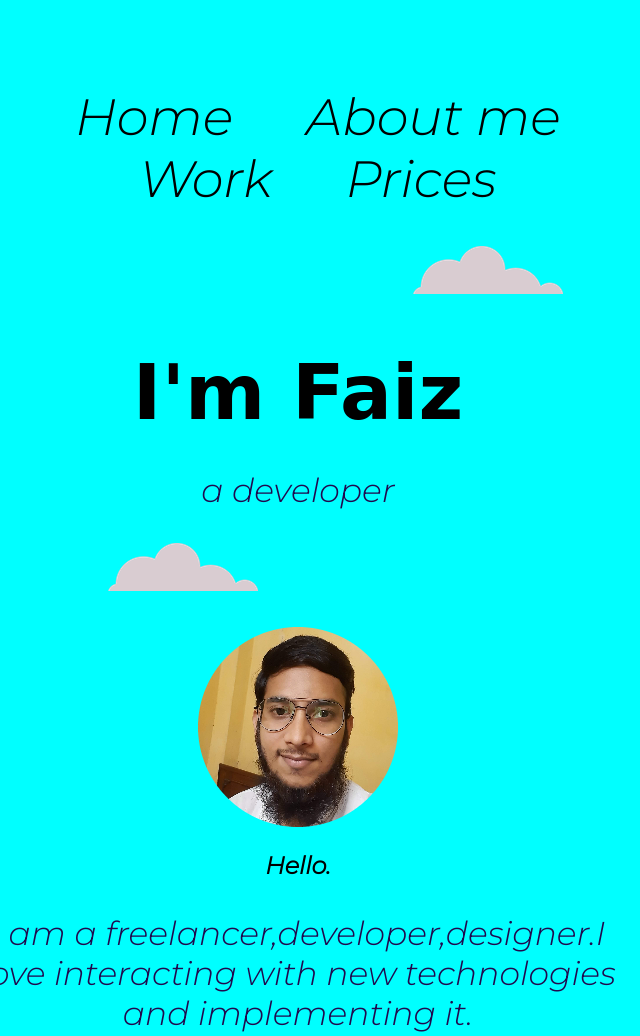
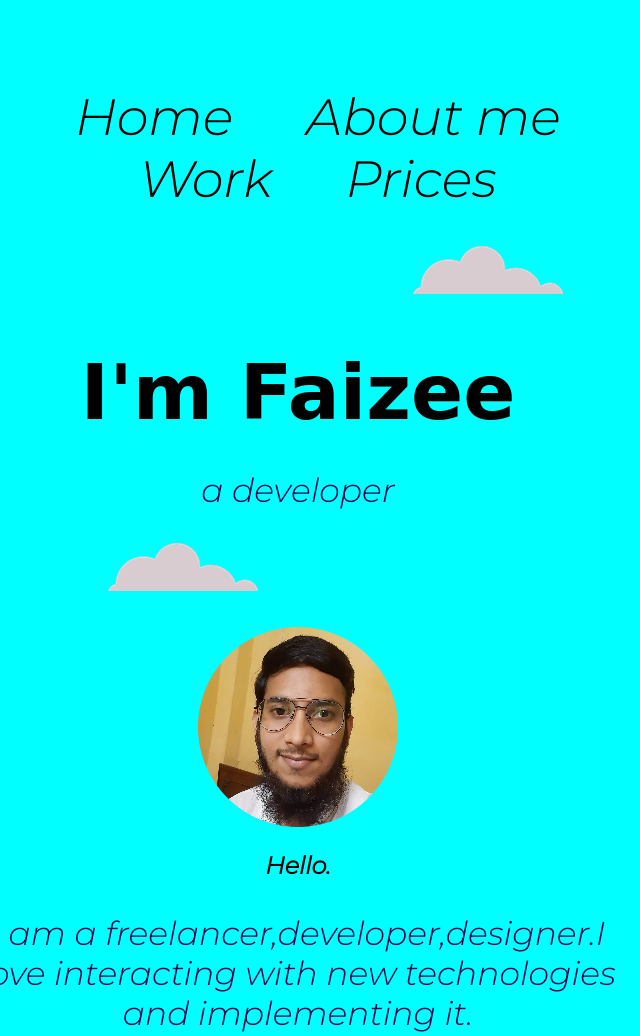
Before and after one commit to Faiz528/Profile, a plain HTML site: page index.html in a window 1280 px wide. Shown: the top 1036 px of the page, without its empty margins (342-982 px from the left). Drawn offline with Linux system fonts and the light colour scheme.

Commit message:
Update index.html

```diff
--- a/index.html
+++ b/index.html
@@ -19,7 +19,7 @@
 
     <div class="top-container">
     <img class='top' src="image/cloud.png" alt="">
-    <h1>I'm Faiz</h1>
+    <h1>I'm Faizee</h1>
     <p>a <span>dev</span>eloper</p>
     <img class='bottom' src="image/cloud.png" alt="">
     <img class='mountain' src="image/mountain.jpg" alt="">
```
